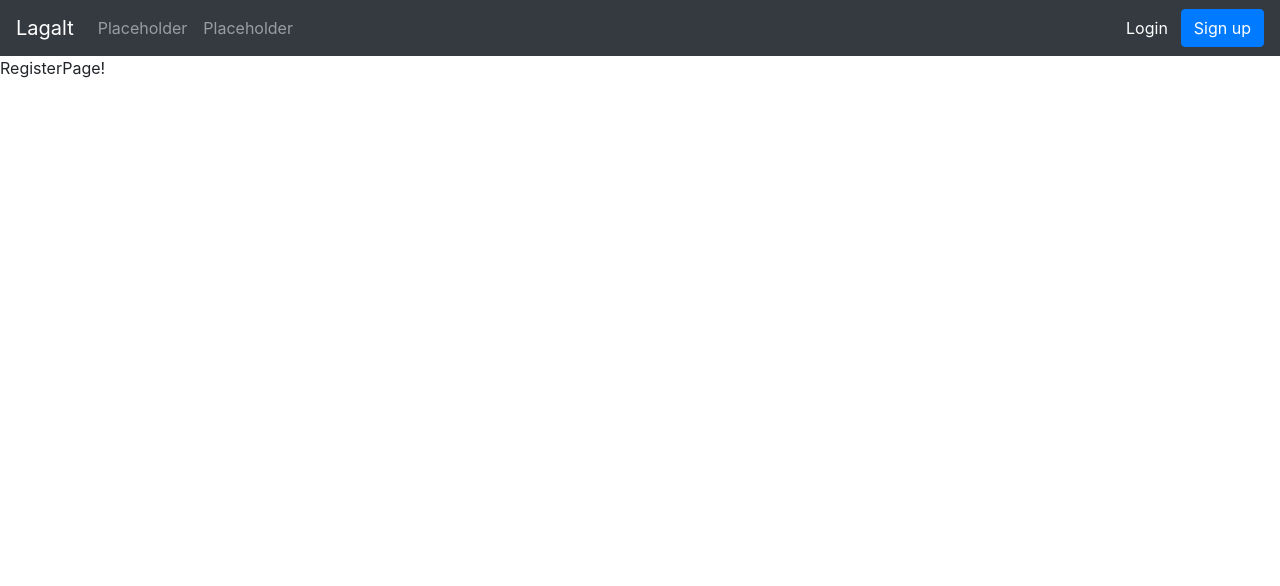
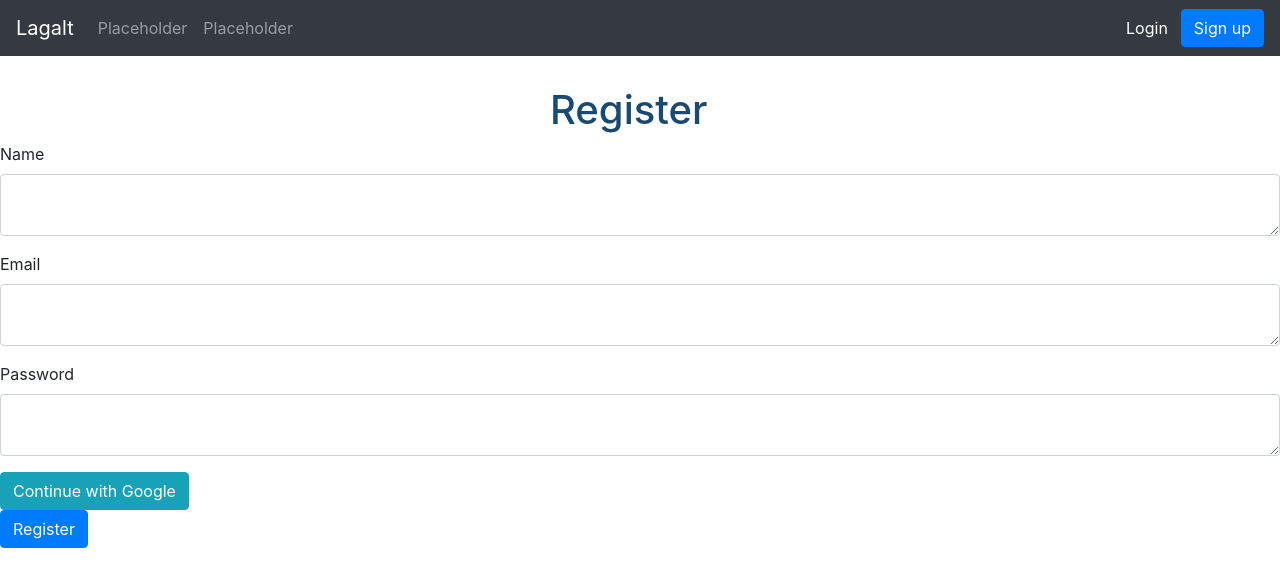
Before and after one commit to xtrmil/lagalt, a React (Create React App) app in the folder client/: page /register in a window 1280 px wide. Shown: the top 586 px of the page. Built offline with nearby package versions, Linux system fonts and the light colour scheme.

Commit message:
registerPage

```diff
--- a/client/src/components/form/TextInput.jsx
+++ b/client/src/components/form/TextInput.jsx
@@ -10,7 +10,6 @@ const TextInput = (props) => {
       <Form.Control
         type={type}
         name={name}
-        value={values[name]}
         onChange={handleChange}
         onBlur={handleBlur}
         style={inputBorderColor(errors, touched, values, name)}
--- a/client/src/components/projectView/ProjectViewMainSection.jsx
+++ b/client/src/components/projectView/ProjectViewMainSection.jsx
@@ -51,7 +51,7 @@ const ProjectViewMainSection = (props) => {
             <div className="mr-4 text-right">
               {loggedIn && !memberOf && (
                 <Button variant="success" onClick={onJoinClick}>
-                  Join!
+                  Join
                 </Button>
               )}
               {loggedIn && isAdmin && <Button className="mb-2">Settings</Button>}
--- a/client/src/pages/HomePage.css
+++ b/client/src/pages/HomePage.css
@@ -11,8 +11,8 @@
     }
 
 .homepage-img {
-    width: 180px;
-    height: 135px;
+    width: 20px;
+    height: 30px;
 }
 
 .project {
@@ -28,6 +28,10 @@
     position:relative;
 }
 
+.homePageHeading {
+    margin-top: 30px;
+}
+
 h4, h6 {
     color: #184A73;
 }
--- a/client/src/pages/HomePage.jsx
+++ b/client/src/pages/HomePage.jsx
@@ -7,8 +7,14 @@ const HomePage = (props) => {
   const onProjectViewClick = () => {
     props.history.push('/project');
   };
+
+  const onProjectAdminPageClick = () => {
+    props.history.push('/admin');
+  };
+
   return (
     <>
+      <h1 className="homePageHeading">Projects</h1>
       <div className="card w-75 homePageCard">
         <div className="card-body homePageCardBody">
           <div className="row project">
@@ -77,7 +83,7 @@ const HomePage = (props) => {
                 <Button onClick={onProjectViewClick} variant="info">
                   Message board & chat
                 </Button>
-                <Button className="ml-4" onClick={onProjectViewClick} variant="info">
+                <Button className="ml-4" onClick={onProjectAdminPageClick} variant="info">
                   Admin
                 </Button>
               </div>
--- a/client/src/pages/ProjectAdminPage.css
+++ b/client/src/pages/ProjectAdminPage.css
@@ -22,6 +22,10 @@
     color: #184A73;
 }
 
+.btn-decline {
+    margin-left: 20px;
+}
+
 .btn-details {
     margin-left: 50px;
 }
--- a/client/src/pages/ProjectViewPage.jsx
+++ b/client/src/pages/ProjectViewPage.jsx
@@ -5,9 +5,9 @@ import ProjectViewComponent from '../components/projectView/ProjectViewComponent
 
 const ProjectViewPage = (props) => {
   const [showJoinModal, setShowJoinModal] = useState(false);
-  const isAdmin = true;
+  const isAdmin = false;
   const loggedIn = true;
-  const memberOf = true;
+  const memberOf = false;
 
   const onJoinClick = () => {
     setShowJoinModal(true);
--- a/client/src/pages/ProjectsPage.jsx
+++ b/client/src/pages/ProjectsPage.jsx
@@ -13,6 +13,10 @@ const ProjectsPage = (props) => {
   const onProjectViewClick = () => {
     props.history.push('/project');
   };
+  const onProjectAdminPageClick = () => {
+    props.history.push('/admin');
+  };
+
   return (
     <>
       <ProjectSettingsModal
@@ -68,7 +72,7 @@ const ProjectsPage = (props) => {
                 <Button onClick={onProjectViewClick} variant="info">
                   Message board & chat
                 </Button>
-                <Button className="ml-4" onClick={onProjectViewClick} variant="info">
+                <Button className="ml-4" onClick={onProjectAdminPageClick} variant="info">
                   Admin
                 </Button>
               </div>
--- /dev/null
+++ b/client/src/pages/RegisterPage.css
@@ -0,0 +1,24 @@
+.projectAdminPageCard {
+    margin: 0 auto;
+    float: none;
+    margin-bottom: 10px;
+    min-height: 300px;
+}
+
+.projectAdminPageCardBody {
+    margin-left: 10px;
+    margin-top: -35px;
+    }
+
+.registerHeading {
+    margin-left: 550px;
+    margin-top: 30px;
+    }
+
+.handleSubmit {
+    width: 100px;
+}
+
+h1, h4, h6 {
+    color: #184A73;
+}
--- a/client/src/pages/RegisterPage.jsx
+++ b/client/src/pages/RegisterPage.jsx
@@ -1,6 +1,80 @@
 import React from 'react';
+import './RegisterPage.css';
+import { Formik } from 'formik';
+import TextInput from '../components/form/TextInput';
+import { Button, Form } from 'react-bootstrap';
+import { registerSchema } from '../utils/form/FormUtils';
 
 const RegisterPage = (props) => {
-  return <div>RegisterPage!</div>;
+  const initialValues = { name: '', email: '', password: '' };
+
+  return (
+    <>
+      <h1 className="registerHeading">Register</h1>
+
+      <Formik
+        validationSchema={registerSchema}
+        onSubmit={(values) => onFormSubmit(values)}
+        initialValues={initialValues}
+      >
+        {({
+          handleSubmit,
+          handleChange,
+          handleBlur,
+
+          values,
+          touched,
+          errors,
+        }) => (
+          <>
+            <Form onSubmit={handleSubmit}>
+              <TextInput
+                type="text"
+                label="Name"
+                name="name"
+                values={values}
+                touched={touched}
+                errors={errors}
+                handleChange={handleChange}
+                handleBlur={handleBlur}
+                textarea="textarea"
+              ></TextInput>
+
+              <TextInput
+                type="text"
+                label="Email"
+                name="email"
+                values={values}
+                touched={touched}
+                errors={errors}
+                handleChange={handleChange}
+                handleBlur={handleBlur}
+                textarea="textarea"
+              ></TextInput>
+
+              <TextInput
+                type="text"
+                label="Password"
+                name="password"
+                values={values}
+                touched={touched}
+                errors={errors}
+                handleChange={handleChange}
+                handleBlur={handleBlur}
+                textarea="textarea"
+              ></TextInput>
+              <div>
+                <Button variant="info">Continue with Google</Button>
+              </div>
+              <div>
+                <Button type="submit">Register</Button>
+              </div>
+            </Form>
+          </>
+        )}
+      </Formik>
+    </>
+  );
 };
+
 export default RegisterPage;
--- a/client/src/utils/form/FormUtils.jsx
+++ b/client/src/utils/form/FormUtils.jsx
@@ -90,3 +90,9 @@ export const joinProjectSchema = yup.object({
   motivation: yup.string().required('Motivation is required'),
   acceptTerms: yup.bool().oneOf([true], 'Accept Terms is required'),
 });
+
+export const registerSchema = yup.object({
+  name: yup.string().required('Name is required'),
+  email: yup.string().required('Email is required'),
+  password: yup.string().required('Password is required'),
+});
```
